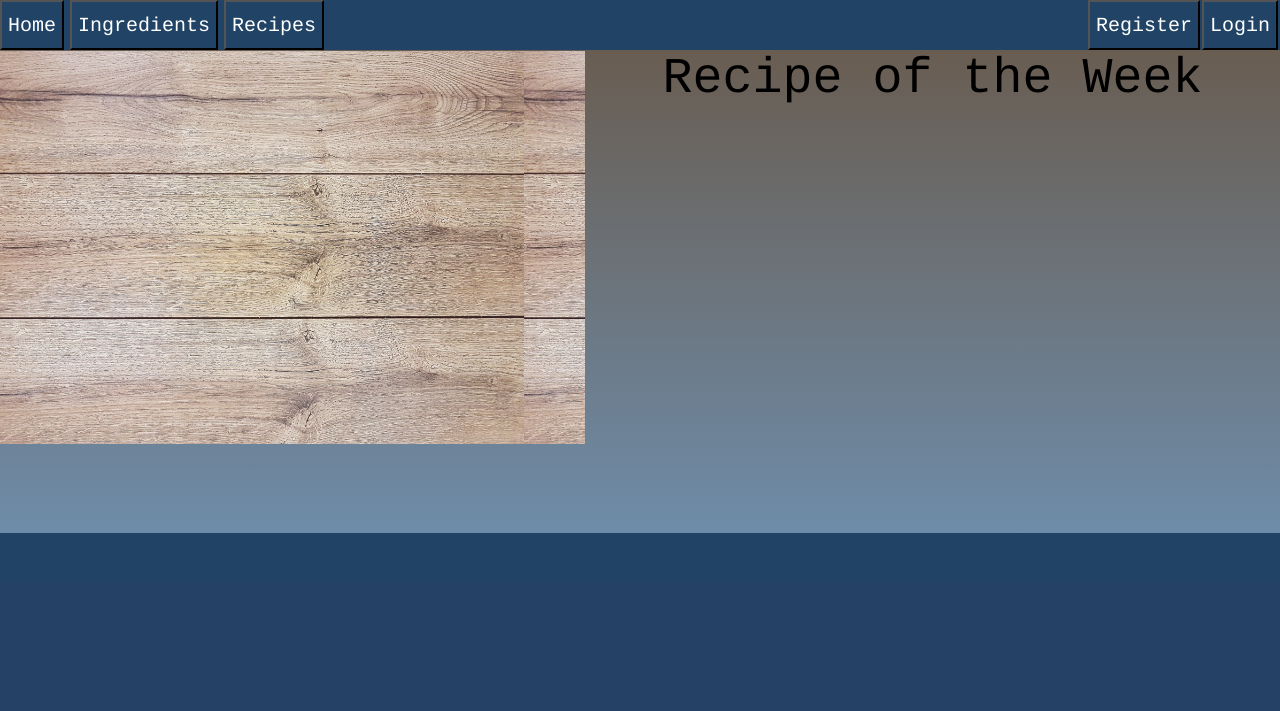
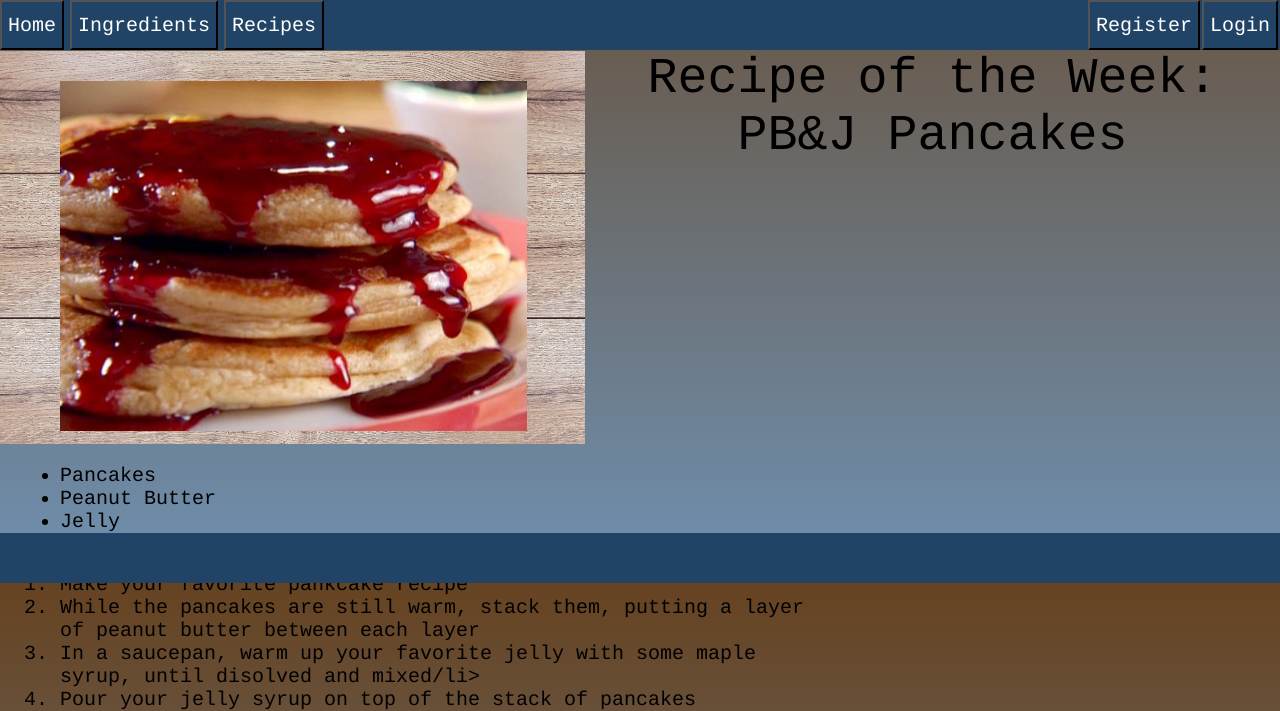
Before and after one commit to morganjhenry/337_final, a PHP site: page /home.php in a window 1280 px wide. Shown: the part 217-928 px from the top of the page. Before the commit the page ends 750 px from the top, so only its background shows below. Run offline with PHP 8.4, Linux system fonts and the light colour scheme.

Commit message:
Added recipe of the week to home page

```diff
--- a/home.php
+++ b/home.php
@@ -49,8 +49,21 @@ ingIDs = [];
 function featured()
 {
 	var display = document.getElementById("display");
-	display.innerHTML = '<div class="featured"></div><div class="recipe">Recipe of the Week</div>';
+	var str = '<div class="featured">';
+ 	str += '<img src="./images/pancakes.jpeg" height="350"></div>';
+ 	str += '<div class="recipe">Recipe of the Week:<br>PB&J Pancakes<br>';
+ 	str+='<div class="recipeInfo"><ul>';
+	str+='<li>Pancakes</li><br><li>Peanut Butter</li><br><li>Jelly</li><br>';
+	str+='</ul>';
+	str+='<div class="featuredInfo"><ol>';
+	str+='<li>Make your favorite pankcake recipe</li>';
+	str+='<li>While the pancakes are still warm, stack them, putting a layer of peanut butter between each layer</li>';
+	str+='<li>In a saucepan, warm up your favorite jelly with some maple syrup, until disolved and mixed/li>';
+	str+='<li>Pour your jelly syrup on top of the stack of pancakes</li><br>';
+	str+='</ol><br></div></div></div></div>';
+	display.innerHTML = str;
 }
+
 function login()
 {
 	var display = document.getElementById("display");
--- a/recipe.css
+++ b/recipe.css
@@ -267,3 +267,16 @@ li
     font-size: 50px;
     float: left;
 }
+
+img
+{
+	margin-left: 60px;
+	margin-top: 30px;
+}
+
+.featuredInfo
+{
+	float: left;
+	text-align: left;
+	width: 800px;
+}
```
